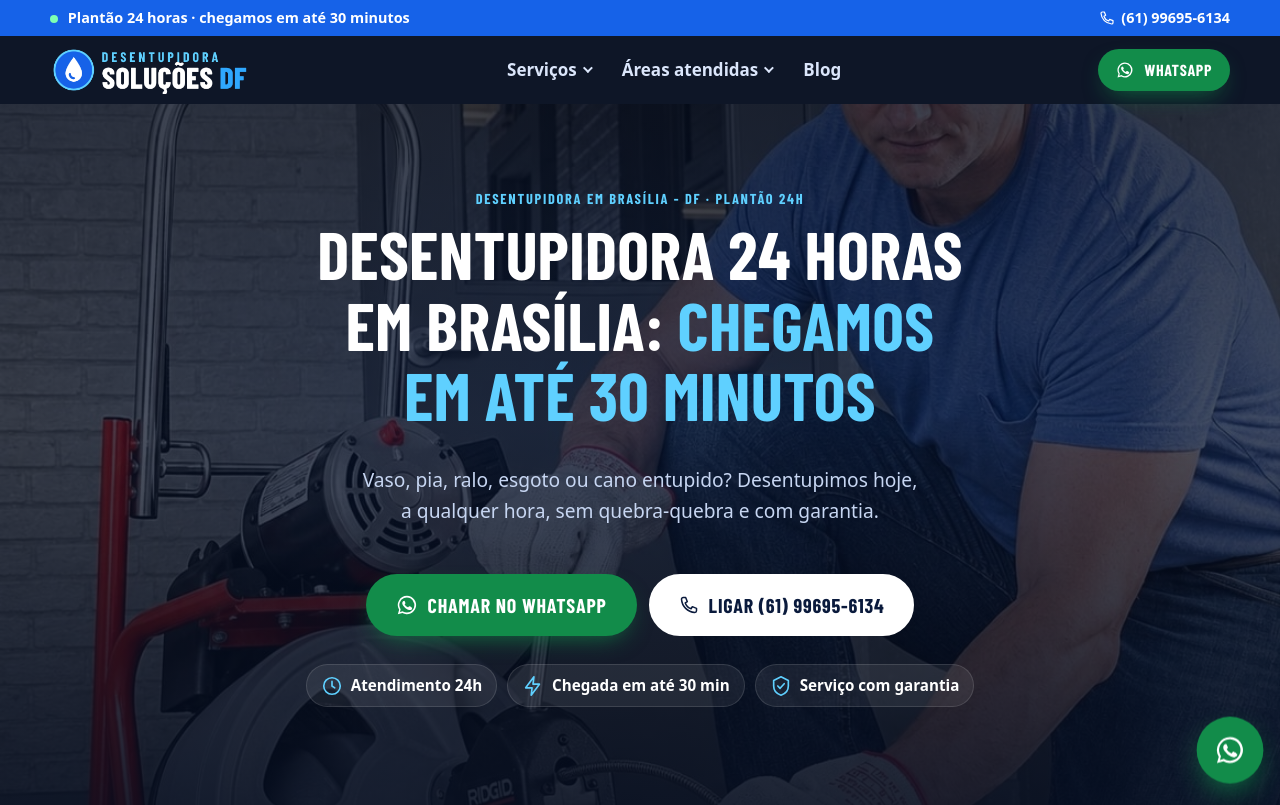
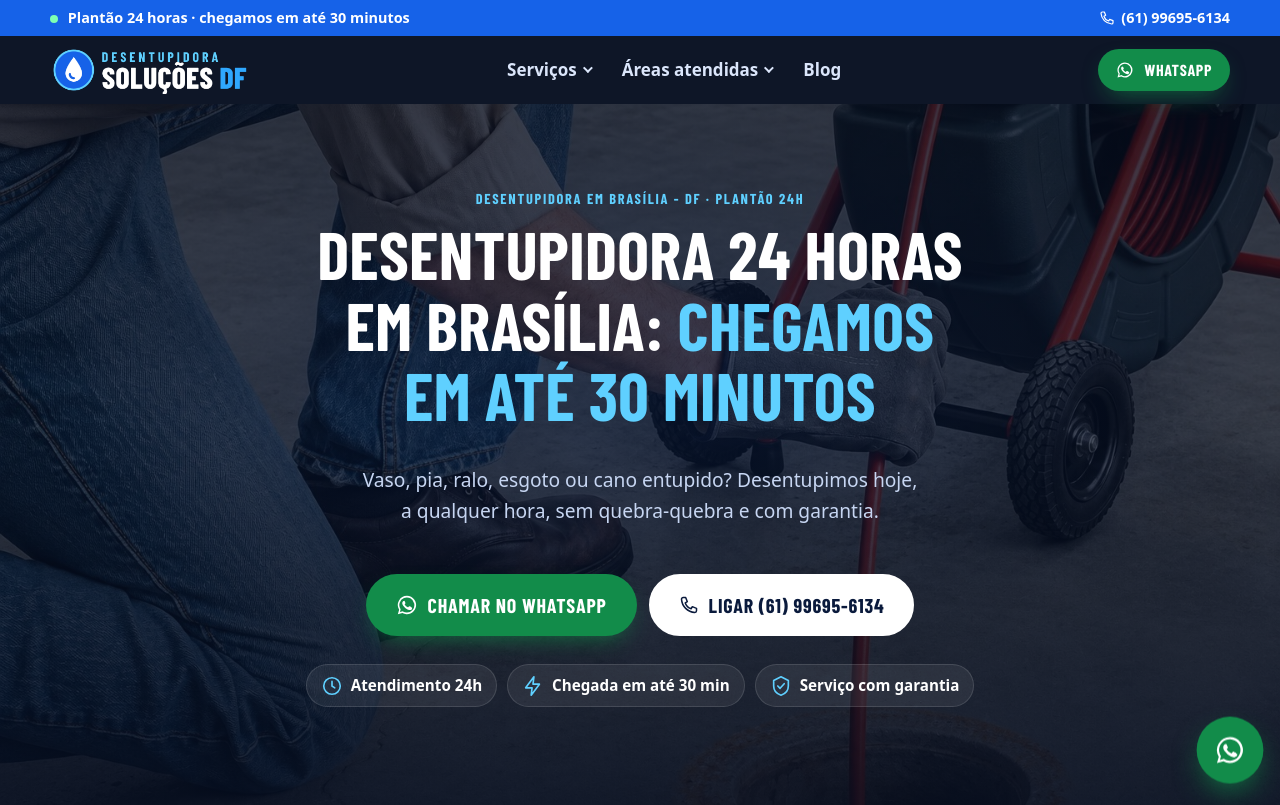
Before and after one commit to ConnecteDigital/desentupidora-solucoes-df, an Astro site: page / in a window 1280 px wide. Shown: the top 805 px of the page. Built offline with nearby package versions, Linux system fonts and the light colour scheme; Astro itself is replaced by a stand-in of ours; a web font is replaced by a local one.

Commit message:
Nova foto de fundo no topo da home
Co-Authored-By: Claude Opus 5.5 <noreply@anthropic.com>
Claude-Session: https://claude.ai/code/session_016ursctshHKANeBJvYwq9e6

```diff
--- a/src/pages/index.astro
+++ b/src/pages/index.astro
@@ -8,6 +8,7 @@ import Icon from '../components/Icon.astro';
 import Gallery from '../components/Gallery.astro';
 import { Image } from 'astro:assets';
 import { fotoDoServico } from '../data/fotos';
+import heroFoto from '../assets/hero.jpg';
 import { site } from '../data/site';
 import { servicos } from '../data/servicos';
 import { bairrosPorZona, bairroPath, zonasPrioritarias } from '../data/bairros';
@@ -56,10 +57,10 @@ const posts = (await getCollection('blog'))
 >
   <section class="hero hero-home">
     {
-      fotoEquipe && (
+      (
         <Image
           class="hero-bg"
-          src={fotoEquipe.src}
+          src={heroFoto}
           alt=""
           widths={[480, 800, 1200, 1600]}
           sizes="100vw"
--- a/src/styles/global.css
+++ b/src/styles/global.css
@@ -386,7 +386,7 @@ body:has(.nav-mobile[open]) .float-cta { display: none; }
 
 /* topo da home: foto de fundo escurecida e conteúdo centralizado */
 .hero-home { isolation: isolate; min-height: min(88vh, 760px); display: flex; align-items: center; }
-.hero-bg { position: absolute; inset: 0; width: 100%; height: 100%; object-fit: cover; object-position: 50% 35%; z-index: -2; }
+.hero-bg { position: absolute; inset: 0; width: 100%; height: 100%; object-fit: cover; object-position: 66% 55%; z-index: -2; }
 .hero-home::before {
   content: ''; position: absolute; inset: 0; z-index: -1;
   background:
```
Also changed, not shown: src/assets/hero.jpg (added).
